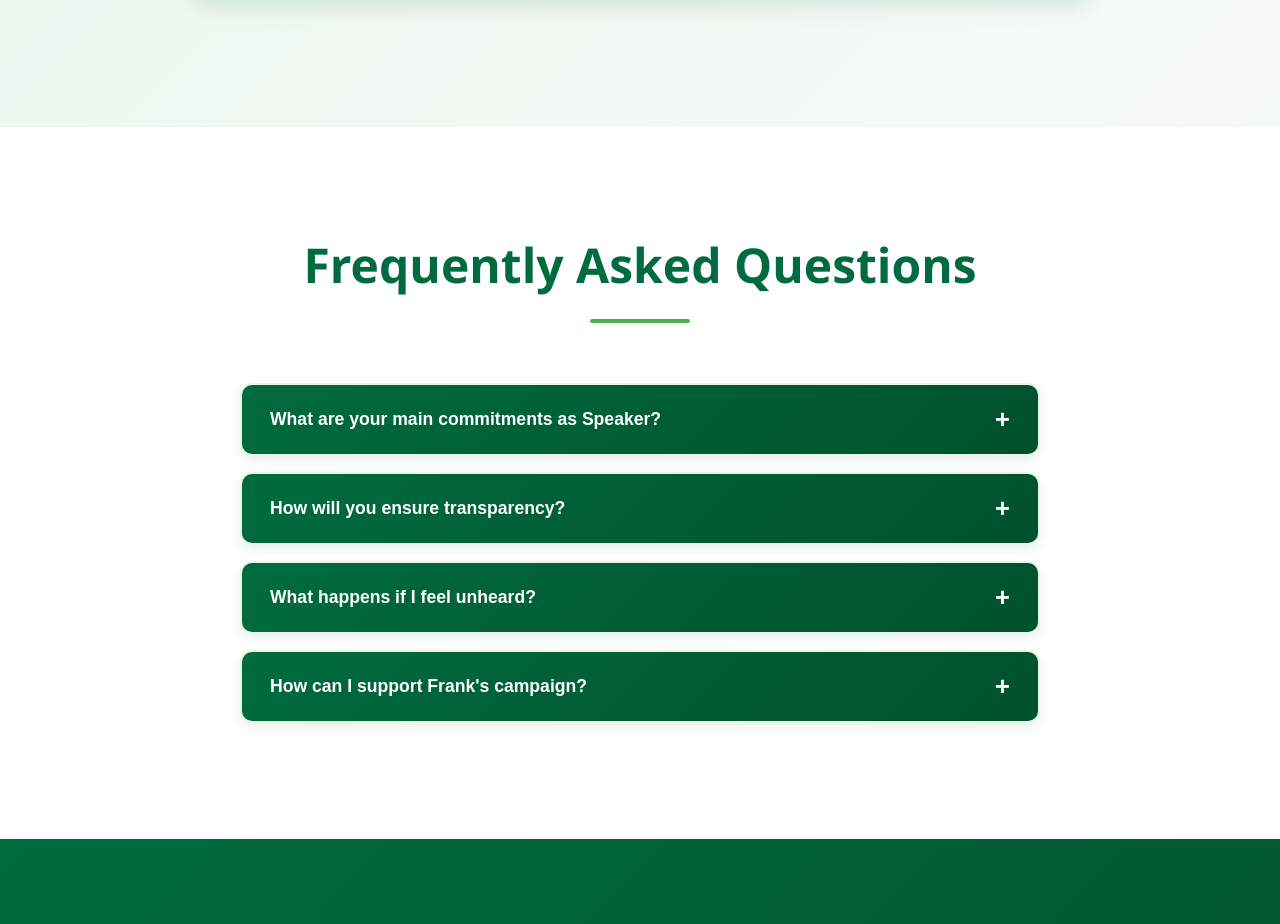
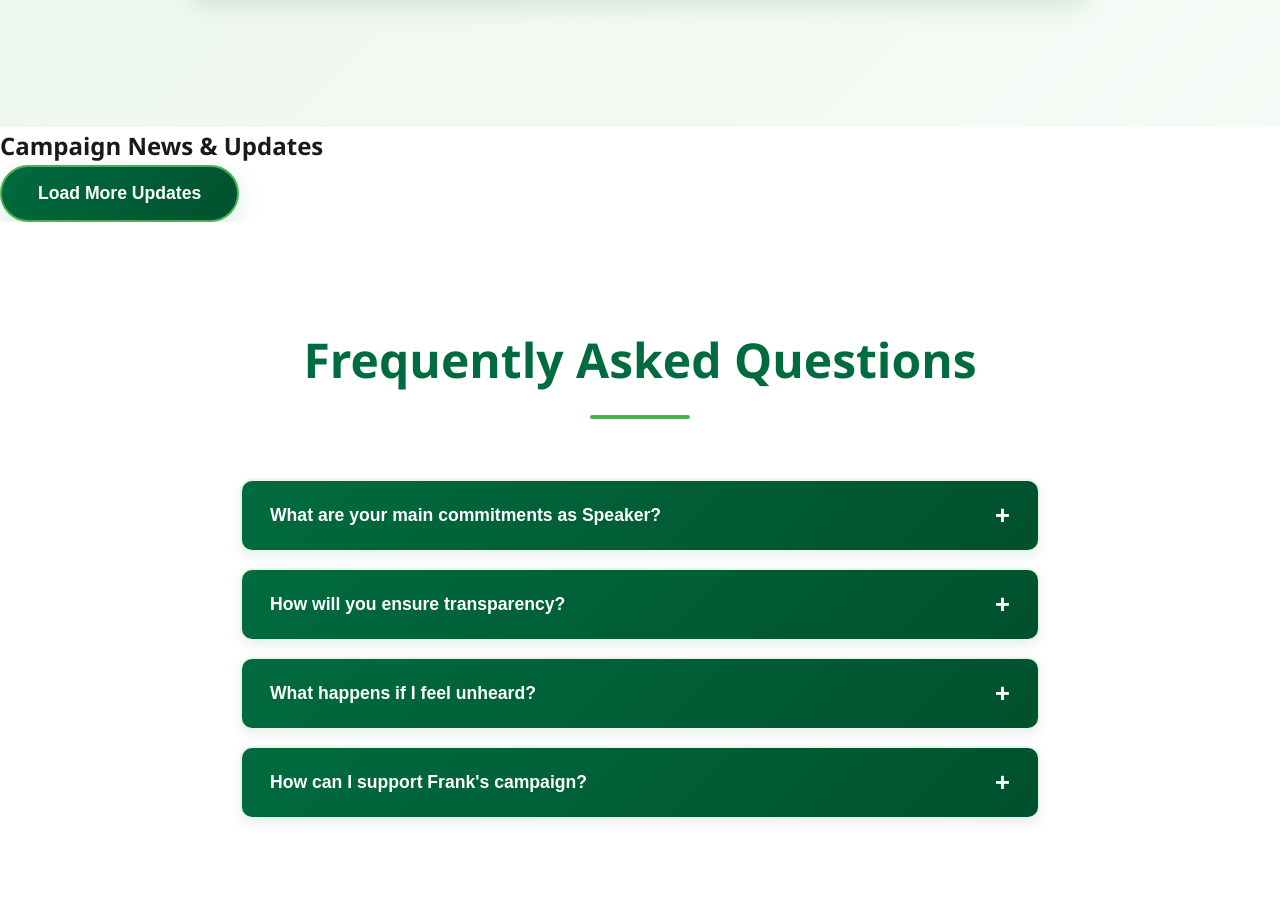
Before and after one commit to hawkins-kalambo/frank-adriano-website, a plain HTML site: page index.html in a window 1280 px wide. Shown: the part 3528-4452 px from the top of the page. Drawn offline with Linux system fonts and the light colour scheme; a small style sheet from the web is missing.

Commit message:
Remove hardcoded news items from HTML - now loads dynamically from JSON

```diff
--- a/index.html
+++ b/index.html
@@ -175,7 +175,16 @@
         </div>
     </section>
 
-
+    <!-- CAMPAIGN NEWS & UPDATES -->
+    <section id="news" role="region" aria-labelledby="news-heading">
+        <h2 id="news-heading">Campaign News & Updates</h2>
+        <div id="news-container" class="news-grid">
+            <!-- News items will be loaded dynamically from JSON -->
+        </div>
+        <div class="news-load-more">
+            <button id="loadMoreBtn" class="btn">Load More Updates</button>
+        </div>
+    </section>
 
     <!-- FAQ ACCORDION -->
     <section id="faq" role="region" aria-labelledby="faq-heading" class="faq-section">
```
